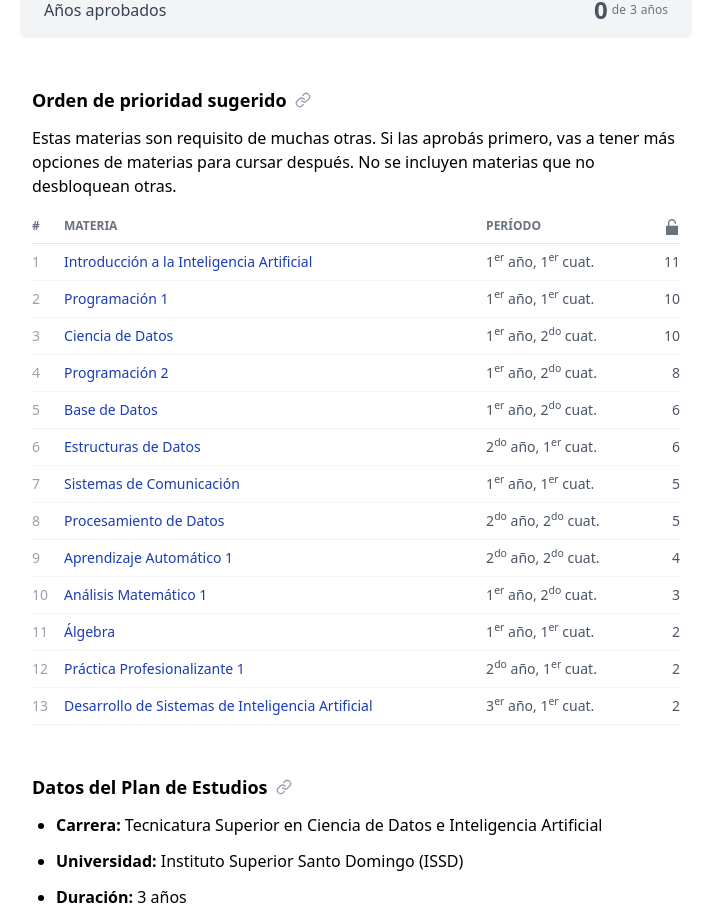
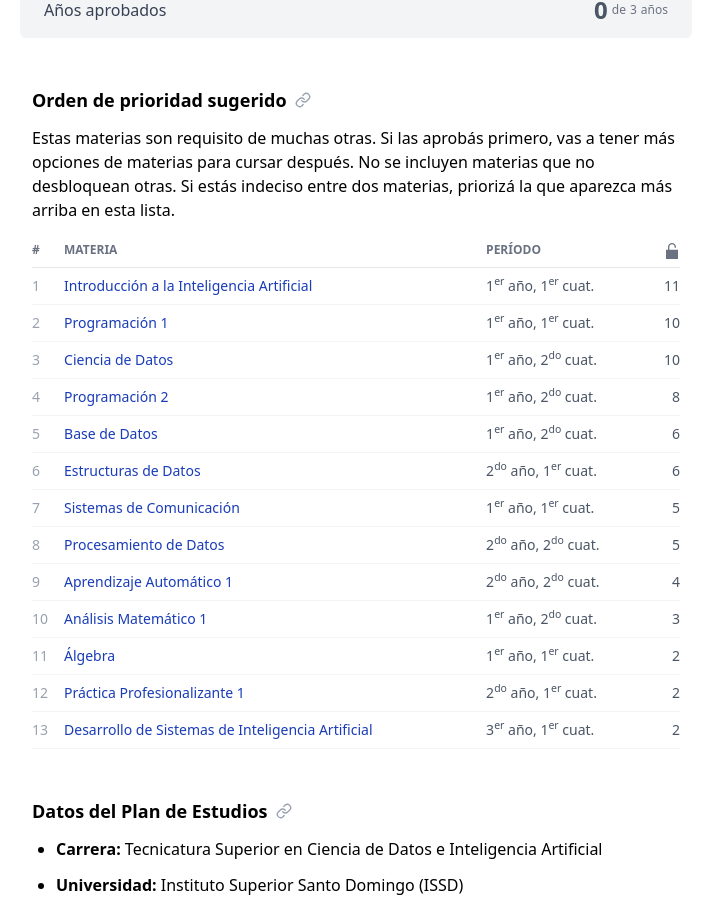
Before and after one commit to valentincostam/plande, a SvelteKit app: page /issd-tscdia in a window 1280 px wide. Shown: the part 3578-4491 px from the top of the page, without its empty margins (284-995 px from the left). Built offline with nearby package versions, Linux system fonts and the light colour scheme.

Commit message:
Add actionable tip to priority courses description

```diff
--- a/src/routes/[slug]/priority-courses.svelte
+++ b/src/routes/[slug]/priority-courses.svelte
@@ -99,7 +99,7 @@
 	<Section
 		id="prioridad"
 		title="Orden de prioridad sugerido"
-		description="Estas materias son requisito de muchas otras. Si las aprobás primero, vas a tener más opciones de materias para cursar después. No se incluyen materias que no desbloquean otras."
+		description="Estas materias son requisito de muchas otras. Si las aprobás primero, vas a tener más opciones de materias para cursar después. No se incluyen materias que no desbloquean otras. Si estás indeciso entre dos materias, priorizá la que aparezca más arriba en esta lista."
 	>
 		<div class="px-3">
 			<table class="w-full text-left text-sm">
```
